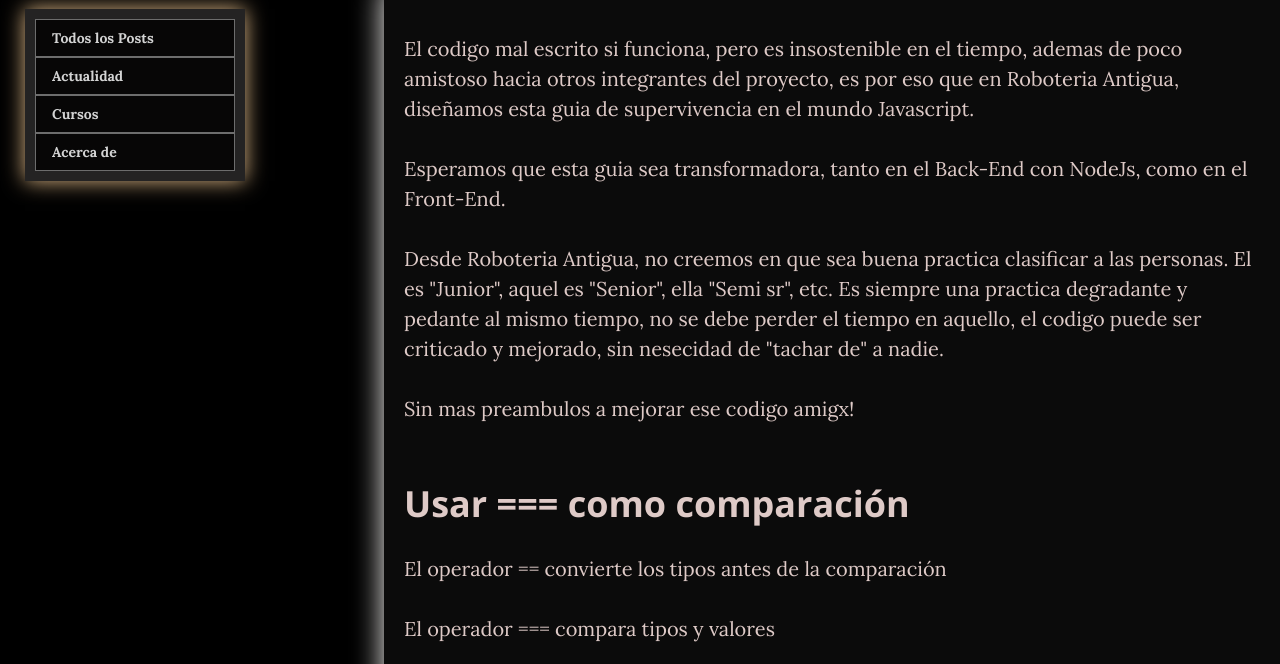
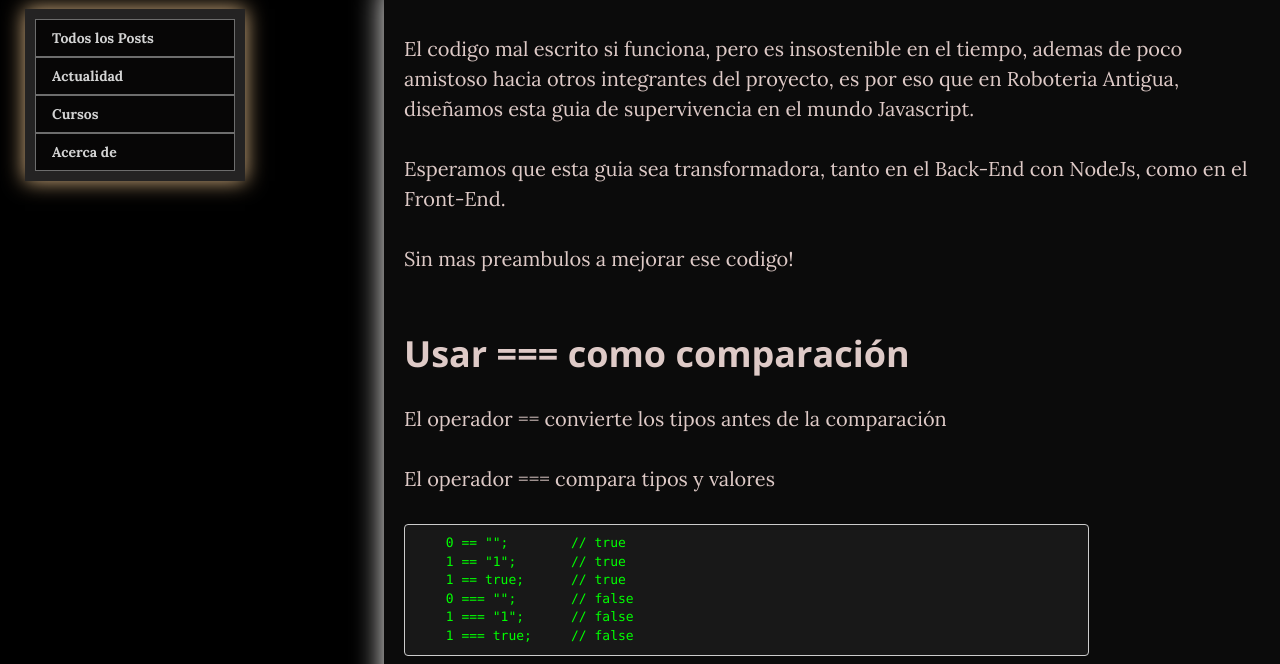
Before and after one commit to RoboteriaAntigua/revista, a Node server app: page /buenas-practicas-js in a window 1280 px wide. Shown: the part 539-1203 px from the top of the page. Run offline with Node 20, Linux system fonts and the light colour scheme.

Commit message:
1 correcion 1 curso mysql y 4 post

```diff
--- a/views/cursos/buenas-practicas-js.ejs
+++ b/views/cursos/buenas-practicas-js.ejs
@@ -39,12 +39,8 @@
                                 esta guia de supervivencia en el mundo Javascript.
                             <p> Esperamos que esta guia sea transformadora, tanto en el Back-End con NodeJs, como en el Front-End.</p>
 
-                            <p>Desde Roboteria Antigua, no creemos en que sea
-                                buena practica clasificar a las personas. El es "Junior", aquel es "Senior", ella "Semi sr", etc.
-                                Es siempre una practica degradante y pedante al mismo tiempo, no se debe perder el tiempo en aquello,
-                                el codigo puede ser criticado y mejorado, sin nesecidad de "tachar de" a nadie.
-                            </p>
-                            <p> Sin mas preambulos a mejorar ese codigo amigx!</p>
+
+                            <p> Sin mas preambulos a mejorar ese codigo!</p>
 
                             <h2 class="section-heading">Usar === como comparación</h2>
                             <p>El operador == convierte los tipos antes de la comparación</p>
```
